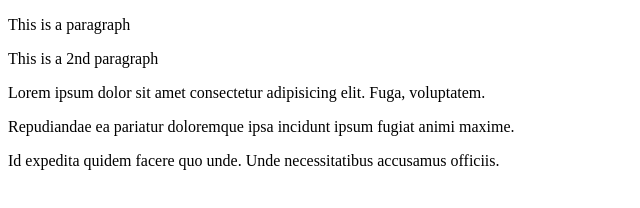
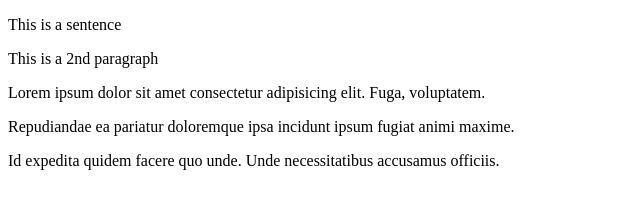
Before and after one commit to bhumik602/git-example-project, a plain HTML site: page index.html in a window 1280 px wide. Shown: the full height of the page, 0-640 px from the left. Drawn offline with Linux system fonts and the light colour scheme.

Commit message:
Corrected content

```diff
--- a/index.html
+++ b/index.html
@@ -6,7 +6,7 @@
     <title>Document</title>
 </head>
 <body>
-    <p>This is a paragraph</p>
+    <p>This is a sentence</p>
     <p>This is a 2nd paragraph</p>
     <p>Lorem ipsum dolor sit amet consectetur adipisicing elit. Fuga, voluptatem.</p>
     <p>Repudiandae ea pariatur doloremque ipsa incidunt ipsum fugiat animi maxime.</p>
```
